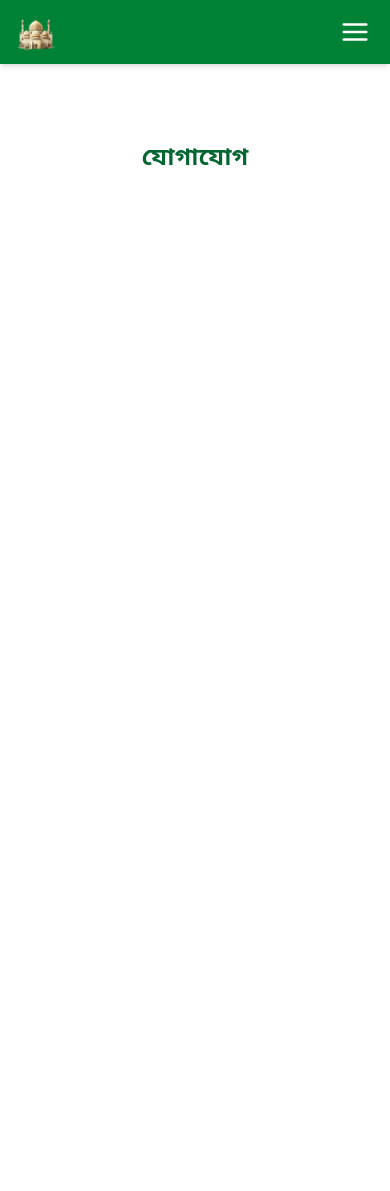
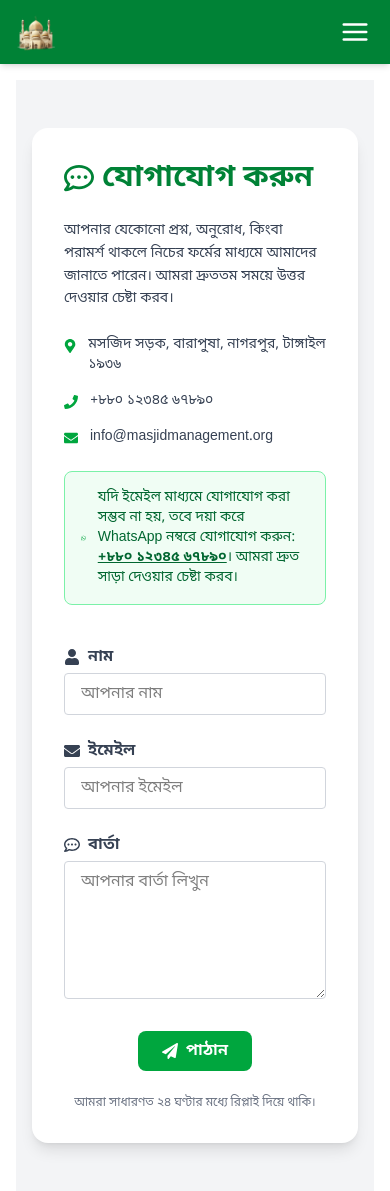
Before and after one commit to mdsojibmiah/MosqueAndGraveManagement, a React (Vite) app: page /contact in a window 390 px wide. Before the commit the page ends 844 px from the top, so only its background shows below. Built offline with nearby package versions, Linux system fonts and the light colour scheme.

Commit message:
contact page design and mobile responsive

```diff
--- a/src/pages/Contact.jsx
+++ b/src/pages/Contact.jsx
@@ -1,16 +1,139 @@
-import React from 'react';
+import { useState } from "react";
+import {
+  FaUser,
+  FaEnvelope,
+  FaRegCommentDots,
+  FaPaperPlane,
+  FaPhone,
+  FaMapMarkerAlt,
+  FaWhatsapp,
+} from "react-icons/fa";
 
-const Contact = () => {
-    return (
-    <section className="max-w-7xl mx-auto px-4 py-16">
-      <div className="text-center mb-12">
-        <h1 className="text-2xl sm:text-3xl md:text-4xl font-extrabold text-green-800 mb-2 leading-tight">
-          যোগাযোগ
-        </h1>
+export default function Contact() {
+  const [formData, setFormData] = useState({
+    name: "",
+    email: "",
+    message: "",
+  });
 
+  const handleChange = (e) => {
+    setFormData((prev) => ({ ...prev, [e.target.name]: e.target.value }));
+  };
+
+  const handleSubmit = (e) => {
+    e.preventDefault();
+    alert("✅ ধন্যবাদ! আপনার বার্তা পাঠানো হয়েছে। আমরা দ্রুত যোগাযোগ করব।");
+    setFormData({ name: "", email: "", message: "" });
+  };
+
+  return (
+    <div className="min-h-screen bg-gray-100 px-4 py-12 flex items-center justify-center">
+      <div className="w-full max-w-5xl bg-white rounded-2xl shadow-lg p-8 md:p-12 grid md:grid-cols-2 gap-10">
+        {/* Left Side Info */}
+        <div className="space-y-6">
+          <h2 className="text-3xl font-bold text-green-700 flex items-center gap-2">
+            <FaRegCommentDots /> যোগাযোগ করুন
+          </h2>
+          <p className="text-gray-700 text-sm leading-relaxed">
+            আপনার যেকোনো প্রশ্ন, অনুরোধ, কিংবা পরামর্শ থাকলে নিচের ফর্মের মাধ্যমে
+            আমাদের জানাতে পারেন। আমরা দ্রুততম সময়ে উত্তর দেওয়ার চেষ্টা করব।
+          </p>
+
+          <div className="space-y-4 text-gray-700 text-sm">
+            <div className="flex items-start gap-3">
+              <FaMapMarkerAlt className="text-green-600 mt-1" />
+              <p>মসজিদ সড়ক, বারাপুষা, নাগরপুর, টাঙ্গাইল ১৯৩৬</p>
+            </div>
+            <div className="flex items-start gap-3">
+              <FaPhone className="text-green-600 mt-1" />
+              <p>+৮৮০ ১২৩৪৫ ৬৭৮৯০</p>
+            </div>
+            <div className="flex items-start gap-3">
+              <FaEnvelope className="text-green-600 mt-1" />
+              <p>info@masjidmanagement.org</p>
+            </div>
+          </div>
+
+          {/* WhatsApp Contact Note */}
+          <div className="mt-6 p-4 bg-green-50 border border-green-300 rounded-lg text-green-800 flex items-center gap-3 text-sm">
+            <FaWhatsapp className="text-green-600 text-xl" />
+            <p>
+              যদি ইমেইল মাধ্যমে যোগাযোগ করা সম্ভব না হয়, তবে দয়া করে WhatsApp
+              নম্বরে যোগাযোগ করুন:{" "}
+              <a
+                href="https://wa.me/8801234567890"
+                target="_blank"
+                rel="noopener noreferrer"
+                className="underline font-semibold"
+              >
+                +৮৮০ ১২৩৪৫ ৬৭৮৯০
+              </a>
+              । আমরা দ্রুত সাড়া দেওয়ার চেষ্টা করব।
+            </p>
+          </div>
         </div>
-        </section>
-    );
-};
 
-export default Contact;
+        {/* Right Side Form */}
+        <form onSubmit={handleSubmit} className="space-y-6">
+          <div>
+            <label className="block mb-1 text-gray-700 font-semibold flex items-center gap-2">
+              <FaUser /> নাম
+            </label>
+            <input
+              type="text"
+              name="name"
+              value={formData.name}
+              onChange={handleChange}
+              required
+              className="w-full border border-gray-300 px-4 py-2 rounded focus:outline-none focus:ring-2 focus:ring-green-500"
+              placeholder="আপনার নাম"
+            />
+          </div>
+
+          <div>
+            <label className="block mb-1 text-gray-700 font-semibold flex items-center gap-2">
+              <FaEnvelope /> ইমেইল
+            </label>
+            <input
+              type="email"
+              name="email"
+              value={formData.email}
+              onChange={handleChange}
+              required
+              className="w-full border border-gray-300 px-4 py-2 rounded focus:outline-none focus:ring-2 focus:ring-green-500"
+              placeholder="আপনার ইমেইল"
+            />
+          </div>
+
+          <div>
+            <label className="block mb-1 text-gray-700 font-semibold flex items-center gap-2">
+              <FaRegCommentDots /> বার্তা
+            </label>
+            <textarea
+              name="message"
+              rows="5"
+              value={formData.message}
+              onChange={handleChange}
+              required
+              className="w-full border border-gray-300 px-4 py-2 rounded focus:outline-none focus:ring-2 focus:ring-green-500"
+              placeholder="আপনার বার্তা লিখুন"
+            ></textarea>
+          </div>
+
+          <div className="text-center">
+            <button
+              type="submit"
+              className="bg-green-600 hover:bg-green-700 text-white font-semibold px-6 py-2 rounded-lg transition duration-300 flex items-center justify-center gap-2 mx-auto"
+            >
+              <FaPaperPlane /> পাঠান
+            </button>
+          </div>
+
+          <p className="text-xs text-gray-500 text-center mt-4">
+            আমরা সাধারণত ২৪ ঘণ্টার মধ্যে রিপ্লাই দিয়ে থাকি।
+          </p>
+        </form>
+      </div>
+    </div>
+  );
+}
```
